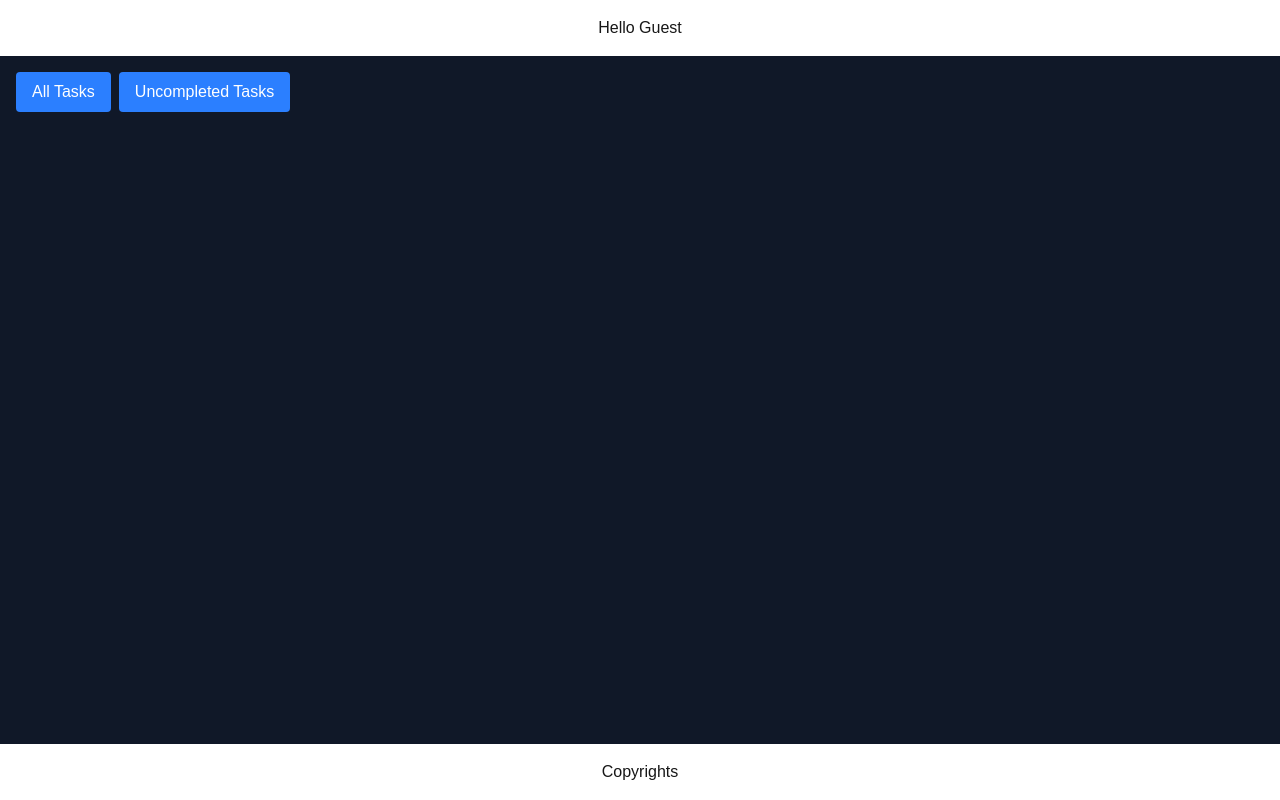
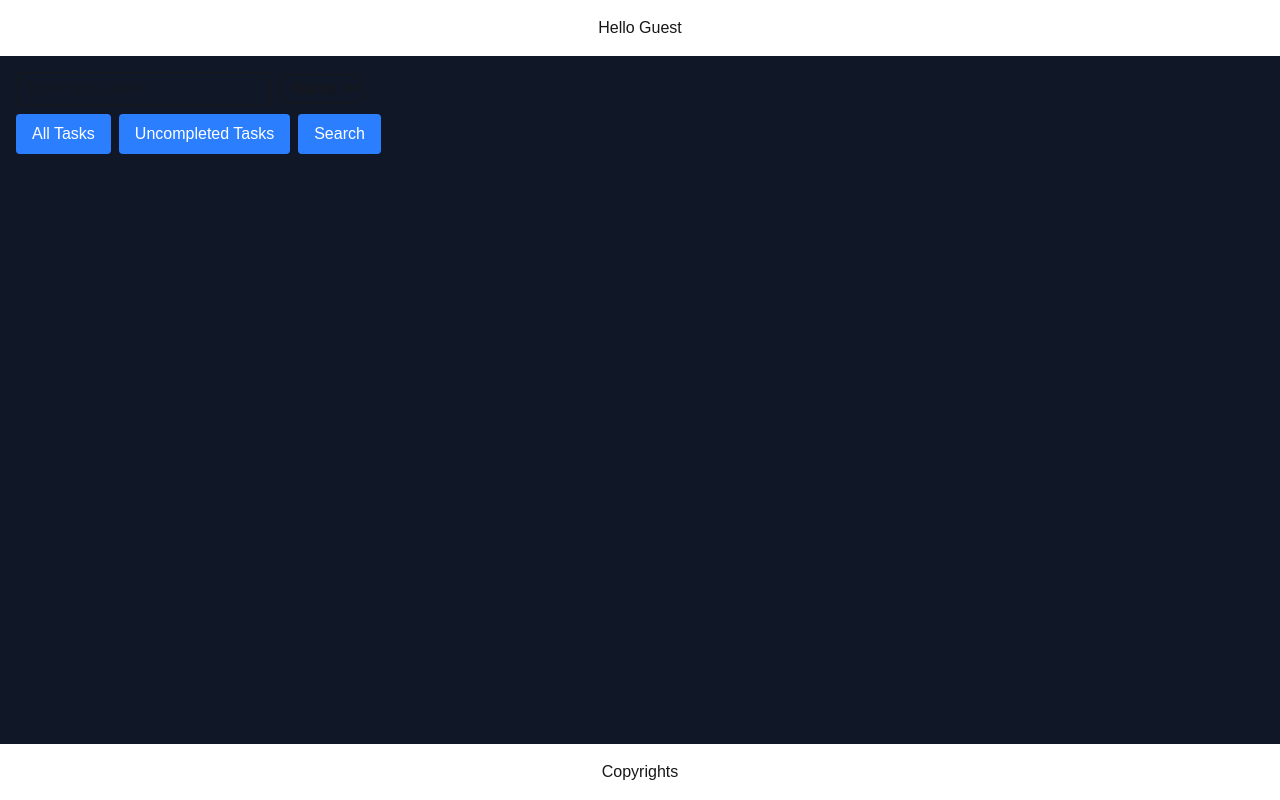
Before and after one commit to nanawally/todo-ui, a Next.js app: page /tasks in a window 1280 px wide. Built offline with nearby package versions, Linux system fonts and the light colour scheme; no server answers.

Commit message:
add: functionality to fetch Tasks by tag

```diff
--- a/app/(core)/(routes)/tasks/page.tsx
+++ b/app/(core)/(routes)/tasks/page.tsx
@@ -1,21 +1,30 @@
 "use client"
 
 import { Task } from "@/app/_types/Task"
-import { use, useEffect, useState } from "react"
-import { getAllUncompletedTasks, getAllTasks } from "@/app/_service/taskservice"
+import { useState } from "react"
+import {
+  getAllUncompletedTasks,
+  getAllTasks,
+  getTaskByName,
+  getTaskByTag,
+} from "@/app/_service/taskservice"
 
 type TaskFetcher = () => Promise<Task[]>
 
 export default function Page() {
-  /*const [uncompletedTasks, setUncompletedTasks] = useState<Task[] | null>(null)
-  const [allTasks, setAllTasks] = useState<Task[] | null>(null)*/
   const [tasks, setTasks] = useState<Task[] | null>(null)
   const [loading, setLoading] = useState(false)
   const [error, setError] = useState<string | null>(null)
+  const [searchValue, setSearchValue] = useState("")
+  const [searchMode, setSearchMode] = useState<"name" | "tag">("name")
 
   const fetcher: Record<string, TaskFetcher> = {
     "All Tasks": getAllTasks,
     "Uncompleted Tasks": getAllUncompletedTasks,
+    "Search": () =>
+      searchMode === "name"
+        ? getTaskByName(searchValue)
+        : getTaskByTag(searchValue),
   }
 
   const handleClick = async (fetcher: TaskFetcher) => {
@@ -30,32 +39,31 @@ export default function Page() {
       setLoading(false)
     }
   }
-  /*useEffect(() => {
-    async function loadData() {
-      try {
-        const [uncompletedTasks, allTasks] = await Promise.all([
-          getAllUncompletedTasks(),
-          getAllTasks(),
-        ])
-
-        setUncompletedTasks(uncompletedTasks)
-        setAllTasks(allTasks)
-      } catch (err: any) {
-        setError(err.message)
-      }
-    }
-    loadData()
-  }, [])
-
-  if (error) {
-    return <div>Error: {error}</div>
-  }
-  if (!uncompletedTasks || !allTasks) {
-    return <div>Loading...</div>
-  }*/
 
   return (
+    <>
        <div className="p-4">
+      {/* Input field for search */}
+      <div className="mb-2">
+        <input
+          type="text"
+          placeholder={`Enter task ${searchMode}`}
+          value={searchValue}
+          onChange={(e) => setSearchValue(e.target.value)}
+          className="px-2 py-1 border rounded w-64"
+        />
+
+        {/* Mode selector */}
+        <select
+          value={searchMode}
+          onChange={(e) => setSearchMode(e.target.value as "name" | "tag")}
+          className="ml-2 px-2 py-1 border rounded"
+        >
+          <option value="name">Name</option>
+          <option value="tag">Tag</option>
+        </select>
+      </div>
+
         <div className="mb-4 space-x-2">
           {Object.entries(fetcher).map(([label, fetcher]) => (
             <button
@@ -77,5 +85,6 @@ export default function Page() {
           </pre>
         )}
       </div>
+    </>
   )
 }
--- a/app/_service/taskservice.ts
+++ b/app/_service/taskservice.ts
@@ -26,6 +26,30 @@ export async function getAllTasks() {
   return res.json()
 }
 
+export async function getTaskByName(name: string) {
+  const res = await fetch(`${BASE_URL}/search/name/${name}`, {
+    credentials: "include",
+  })
+
+  if (!res.ok) {
+    throw new Error("Failed to fetch tasks")
+  }
+
+  return res.json()
+}
+
+export async function getTaskByTag(tag: string) {
+  const res = await fetch(`${BASE_URL}/tag/${tag}`, {
+    credentials: "include",
+  })
+
+  if (!res.ok) {
+    throw new Error("Failed to fetch tasks")
+  }
+
+  return res.json()
+}
+
 /*export async function createTask(task) {
   const res = await fetch(`${BASE_URL}/new`, {
     method: "POST",
```
Lines whose indentation alone changed are shown as unchanged.
